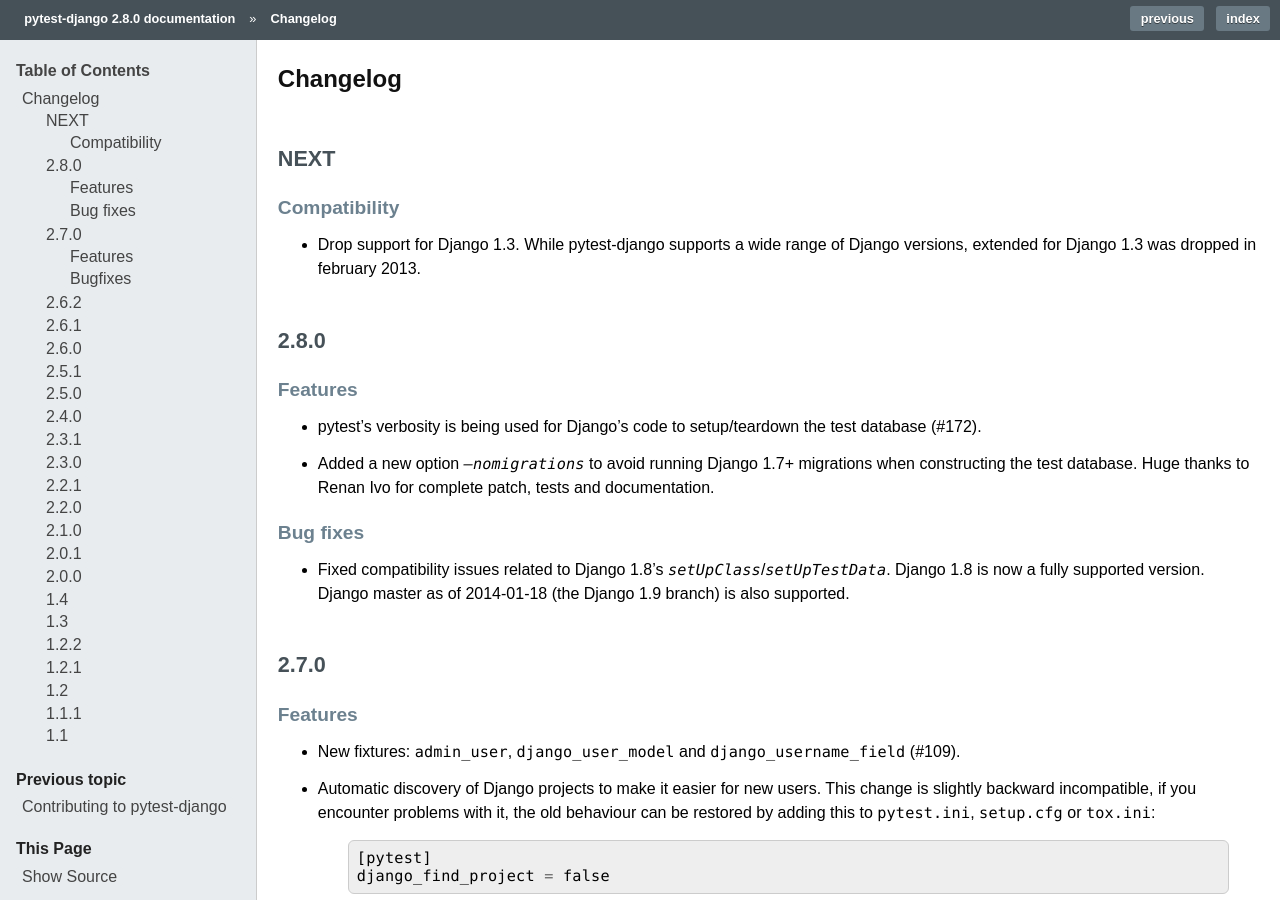
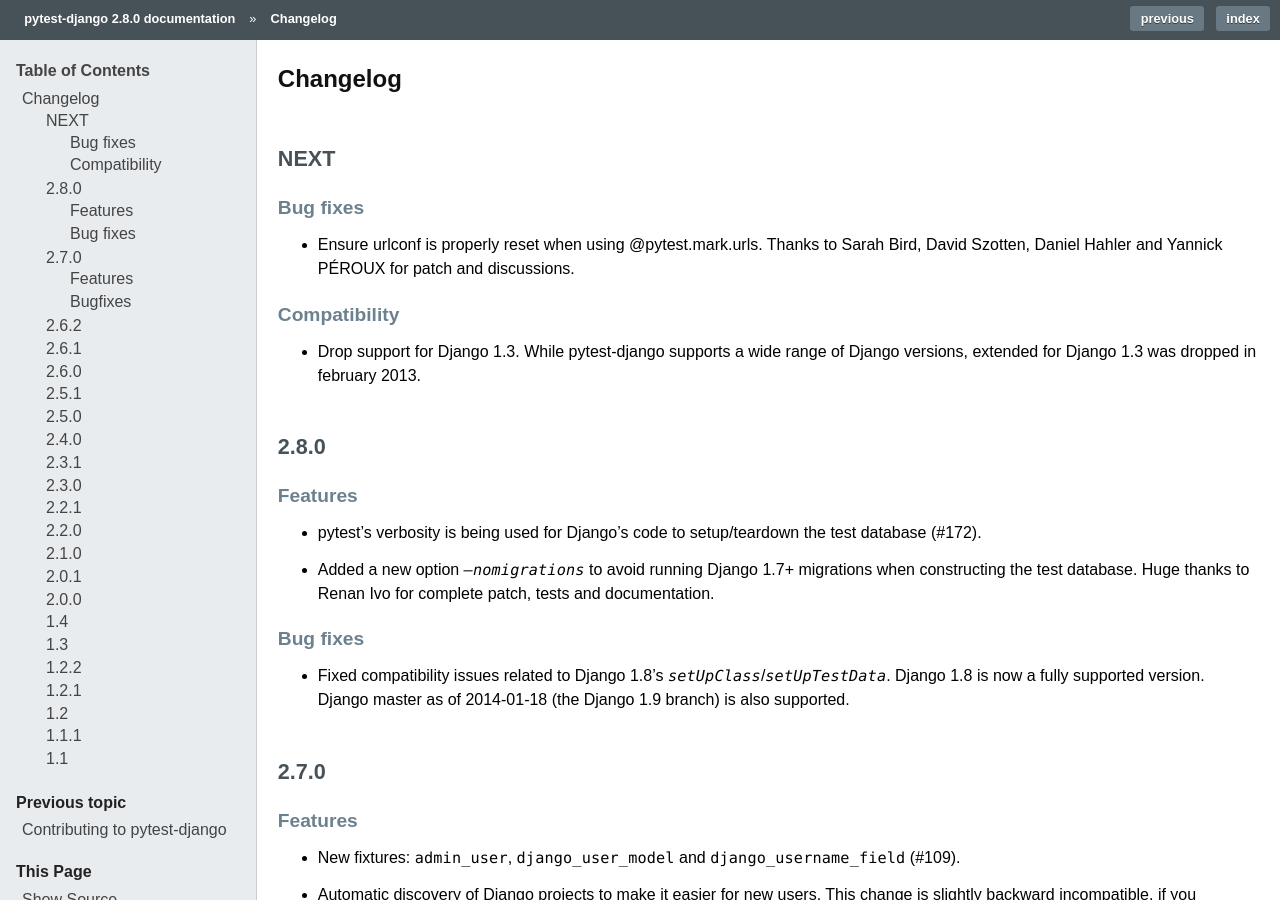
Before and after one commit to pytest-dev/pytest-django, a Sphinx documentation site: the page built from docs/changelog.rst, in a window 1280 px wide and 900 px high. Built offline with Sphinx 7.4.7, drawn with Linux system fonts in a browser that asks for light colours.

Commit message:
Update changelog with urlconf fix

```diff
--- a/docs/changelog.rst
+++ b/docs/changelog.rst
@@ -3,6 +3,12 @@
 
 NEXT
 -----
+
+Bug fixes
+^^^^^^^^^
+* Ensure urlconf is properly reset when using @pytest.mark.urls. Thanks to
+  Sarah Bird, David Szotten, Daniel Hahler and Yannick PÉROUX for patch and
+  discussions.
 
 Compatibility
 ^^^^^^^^^^^^^
```
